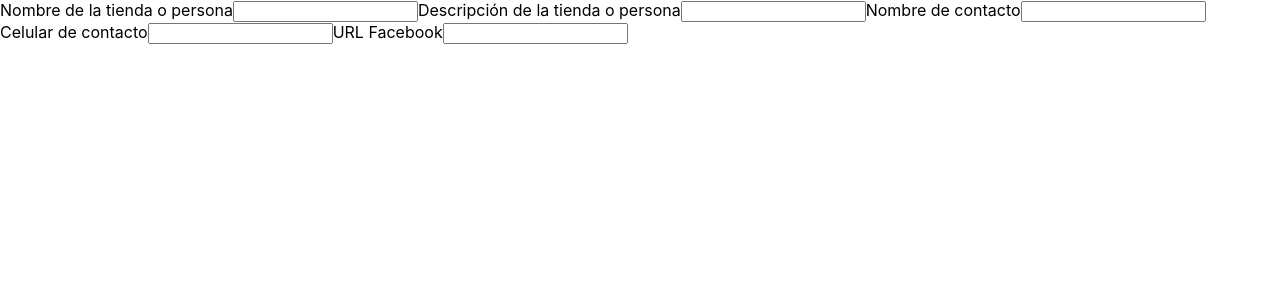
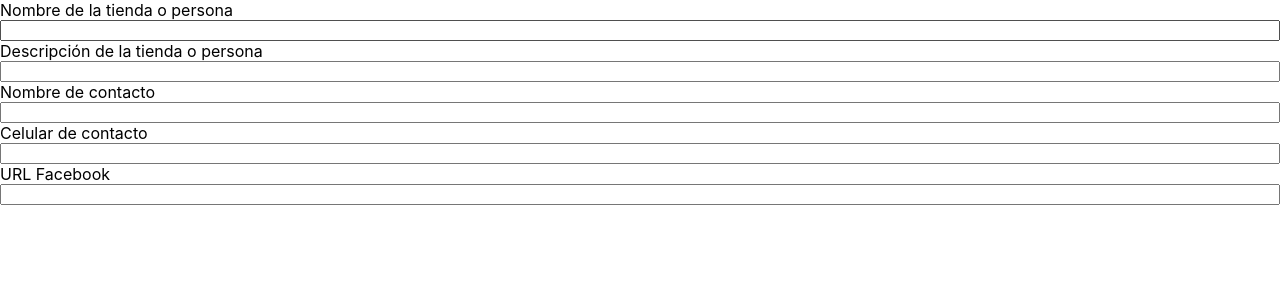
Before and after one commit to gabiprds93/Registro, a React (Create React App) app: page /#/registro in a window 1280 px wide. Shown: the top 300 px of the page. Built offline with nearby package versions, Linux system fonts and the light colour scheme.

Commit message:
add some styles

```diff
--- a/src/Components/Input.js
+++ b/src/Components/Input.js
@@ -2,10 +2,10 @@ import React from 'react'
 
 const Input = ({label, type, field}) => {
   return(
-    <div>
-      <label>{label}</label>
+    <label style={{display: "flex", flexDirection: "column"}}>
+      {label}
       <input type={type} {...field} />
-    </div>
+    </label>
   )
 }
 
--- a/src/Pages/Registry.js
+++ b/src/Pages/Registry.js
@@ -8,7 +8,7 @@ const Registry = () => {
   return(
     <Formik>
       <Form
-        style={{ display: 'flex', flexWrap: 'wrap' }}
+        style={{ display: 'flex', flexWrap: 'wrap', flexDirection: "column" }}
       >
         {entrepreneurDataConfig.map((item, index) => {
           return (
```
